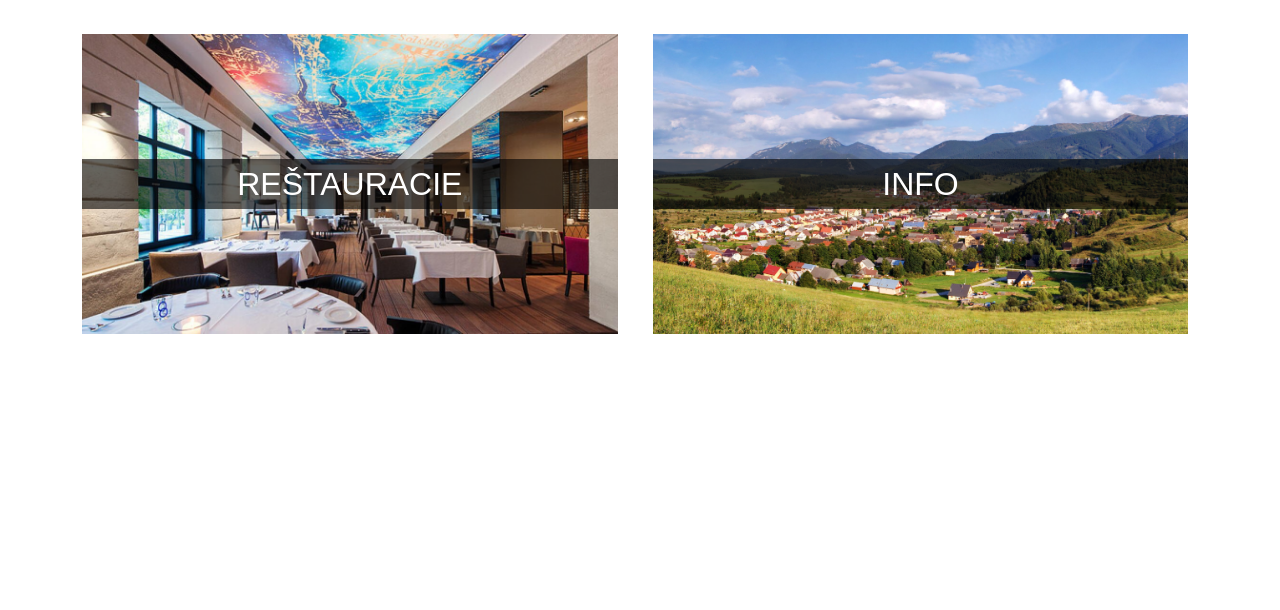
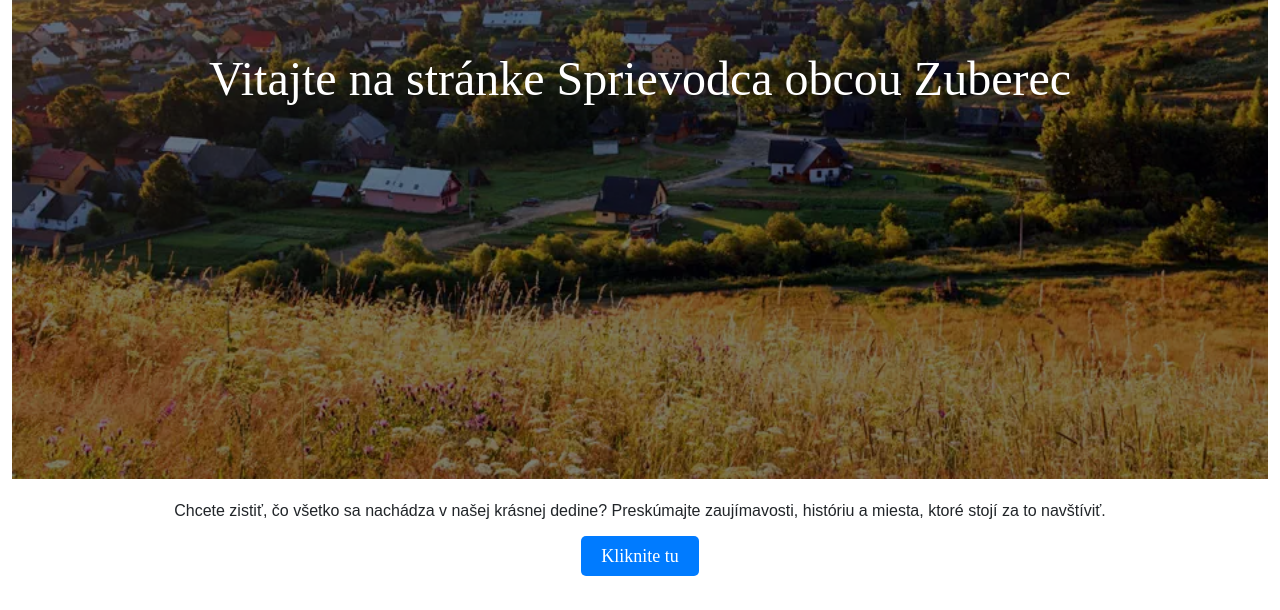
Before and after one commit to SarahZubekova001/VAII_Semka, a PHP site: page /myproject/ in a window 1280 px wide. Shown: the part 409-1019 px from the top of the page. Before the commit the page ends 743 px from the top, so only its background shows below. Run offline with PHP 8.4, Linux system fonts and the light colour scheme; data that the repository does not hold is empty.

Commit message:
pridanie uvodnej stranky

```diff
--- a/vaiicko-master/App/Controllers/HomeController.php
+++ b/vaiicko-master/App/Controllers/HomeController.php
@@ -33,10 +33,6 @@ class HomeController extends AControllerBase
     }
 
 
-    public function spalena(): Response
-    {
-        return $this->html();
-    }
 
 
 
--- a/vaiicko-master/App/Views/Home/index.view.php
+++ b/vaiicko-master/App/Views/Home/index.view.php
@@ -1,45 +1,78 @@
-<?php
-/** @var \App\Core\LinkGenerator $link */
-?>
 <!DOCTYPE html>
+<html lang="sk">
 <head>
     <meta charset="UTF-8">
     <meta name="viewport" content="width=device-width, initial-scale=1.0">
-    <title>Sprievodca</title>
-    <link href="https://cdn.jsdelivr.net/npm/bootstrap@5.3.3/dist/css/bootstrap.min.css" rel="stylesheet" integrity="sha384-QWTKZyjpPEjISv5WaRU9OFeRpok6YctnYmDr5pNlyT2bRjXh0JMhjY6hW+ALEwIH" crossorigin="anonymous">
-    <link rel="stylesheet" href="../../../public/css/style.css" >
-
+    <title>Sprievodca obcou Zuberec</title>
+    <style>
+        body {
+            font-family: Arial, sans-serif;
+            margin: 0;
+            padding: 0;
+        }
+        header {
+            position: relative;
+            background-image: url('/public/img/zuberec.webp'); /* Vymeniť za reálny obrázok */
+            background-size: cover;
+            background-position: center;
+            height: 100vh;
+            display: flex;
+            align-items: center;
+            justify-content: center;
+            color: white;
+            text-align: center;
+        }
+        header::before {
+            content: '';
+            position: absolute;
+            top: 0;
+            left: 0;
+            width: 100%;
+            height: 100%;
+            background-color: rgba(0, 0, 0, 0.5);
+        }
+        header h1 {
+            font-family: "Baskerville Old Face", serif;
+            position: relative;
+            font-size: 48px;
+            margin: 0;
+        }
+        header p {
+            position: relative;
+            font-size: 24px;
+            margin: 10px 0 0;
+        }
+        main {
+            padding: 20px;
+            text-align: center;
+        }
+        .cta {
+            margin: 20px 0;
+        }
+        .cta a {
+            font-family: "Baskerville Old Face", serif;
+            text-decoration: none;
+            color: white;
+            background-color: #007BFF;
+            padding: 10px 20px;
+            border-radius: 5px;
+            font-size: 18px;
+            transition: background-color 0.3s;
+        }
+        .cta a:hover {
+            background-color: #0056b3;
+        }
+    </style>
 </head>
 <body>
-
-<div class="container">
-    <a href="<?= $link->url('home.summer') ?>" class="section" id="summer">
-        <div class="text-overlay"></div>
-        <h2>LETO U NÁS</h2>
-    </a>
-    </a>
-    <a href="<?= $link->url('home.winter') ?>" class="section" id="winter">
-        <div class="text-overlay"></div>
-        <h2>ZIMA U NÁS</h2>
-    </a>
-    <a href="<?= $link->url('restaurant.restaurants') ?>" class="section" id="food">
-        <div class="text-overlay"></div>
-        <h2>REŠTAURACIE</h2>
-    </a>
-    <a href="<?= $link->url('home.info') ?>" class="section" id="info">
-        <div class="text-overlay"></div>
-        <h2>INFO</h2>
-    </a>
-</div>
-
-
-
-
-
-
-
-
-
-    <script src="https://cdn.jsdelivr.net/npm/bootstrap@5.3.3/dist/js/bootstrap.bundle.min.js" integrity="sha384-YvpcrYf0tY3lHB60NNkmXc5s9fDVZLESaAA55NDzOxhy9GkcIdslK1eN7N6jIeHz" crossorigin="anonymous"></script>
+<header>
+    <h1>Vitajte na stránke Sprievodca obcou Zuberec</h1>
+</header>
+<main>
+    <p>Chcete zistiť, čo všetko sa nachádza v našej krásnej dedine? Preskúmajte zaujímavosti, históriu a miesta, ktoré stojí za to navštíviť.</p>
+    <div class="cta">
+        <a href="zaujimavosti.html">Kliknite tu</a>
+    </div>
+</main>
 </body>
 </html>
--- a/vaiicko-master/App/Views/Post/post.view.php
+++ b/vaiicko-master/App/Views/Post/post.view.php
@@ -24,7 +24,8 @@ $title = $categoryNameMap[$data['category']] ?? 'Príspevky';
 
     <?php if ($auth->isLogged()): ?>
         <div class="text-center mt-1">
-            <a href="<?= $link->url('post.add') ?>" class="btn btn-primary">Pridať nový príspevok</a>
+            <a href="<?= $link->url('post.add', ['category' => 'activity', 'season' => 'zima']) ?>" class="btn btn-primary">Pridať nový príspevok</a>
+
         </div>
     <?php endif; ?>
 
@@ -45,7 +46,7 @@ $title = $categoryNameMap[$data['category']] ?? 'Príspevky';
 
 
                     <?php if ($auth->isLogged()): ?>
-                        <div class="card-footer text-center">
+                        <div class="card-footer text-start">
                             <input type="hidden" name="return_url" value="<?= htmlspecialchars($_SERVER['HTTP_REFERER'] ?? '') ?>">
                             <a href="<?= $link->url('post.edit', ['id' => $post->getId()]) ?>" class="btn btn-primary btn-sm">Upraviť</a>
                             <a href="<?= $link->url('post.delete', ['id' => $post->getId()]) ?>" class="btn btn-danger btn-sm">Zmazať</a>
--- a/vaiicko-master/public/css/slider.css
+++ b/vaiicko-master/public/css/slider.css
@@ -55,6 +55,11 @@
     transition: background-color 0.6s ease;
 }
 
+.dot.active {
+    background-color: #717171; /* Farba pre aktívnu guličku */
+    transform: scale(1.2); /* Zvýraznenie pomocou mierneho zväčšenia */
+}
+
 
 .Myfade {
     animation-name: fade;
```
Also changed, not shown: vaiicko-master/App/Views/Home/index3.view.php (added, +45 -0 lines), vaiicko-master/App/Views/Home/info.view.php (+4 -5 lines), vaiicko-master/public/css/subcategories.css (+8 -2 lines), vaiicko-master/public/css/style.css (line endings or trailing spaces).
